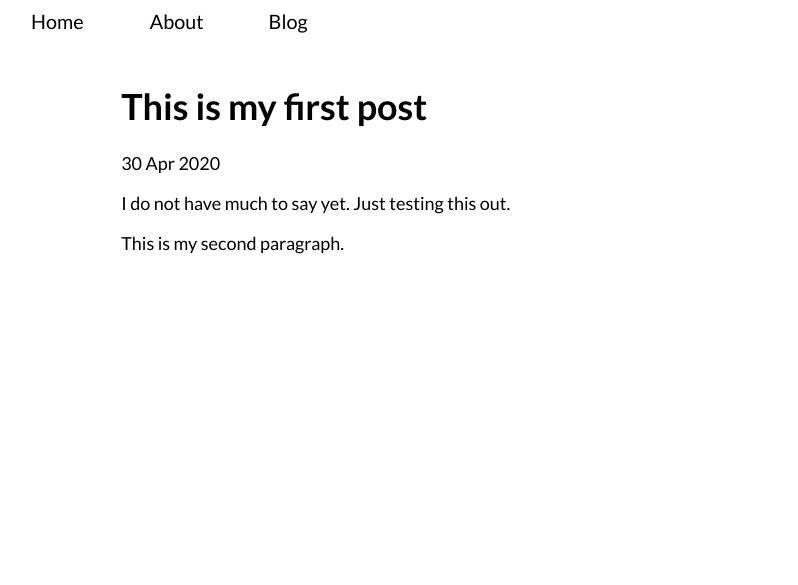
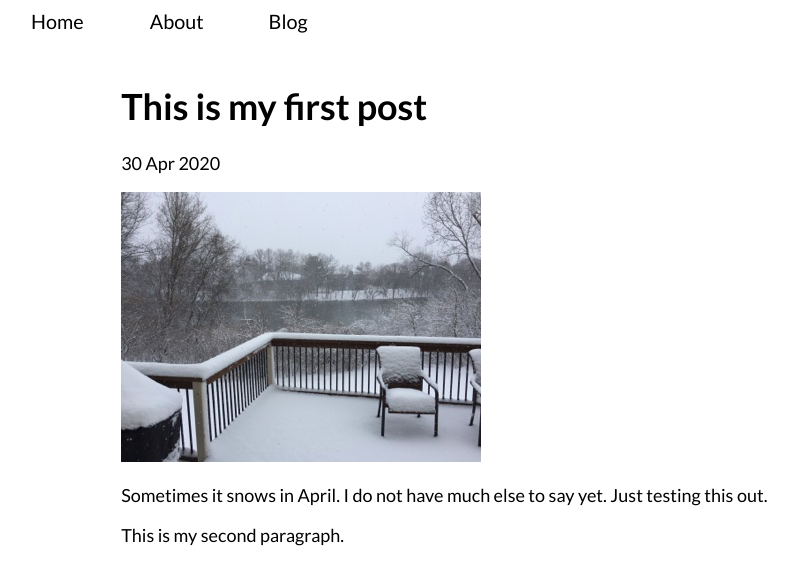
Before and after one commit to placeholdergit/cloneexpjekyllcms, a Jekyll site: the page built from _posts/2020-04-30-firstpost.md, in a window 1280 px wide. Shown: the top 585 px of the page, without its empty margins (5-803 px from the left). Built offline with Jekyll 4.4.1, drawn with Linux system fonts in a browser that asks for light colours; a script that is not in the unit is left out.

Commit message:
Update Blog “2020-04-30-firstpost”

```diff
--- a/_posts/2020-04-30-firstpost.md
+++ b/_posts/2020-04-30-firstpost.md
@@ -3,6 +3,10 @@ layout: post
 title: This is my first post
 date: 2020-04-30T23:04:01.519Z
 ---
-I do not have much to say yet. Just testing this out.
+![April snow](/assets/uploads/img_2366.jpg)
+
+Sometimes it snows in April. I do not have much else to say yet. Just testing this out.
+
+<!--more-->
 
 This is my second paragraph.
```
